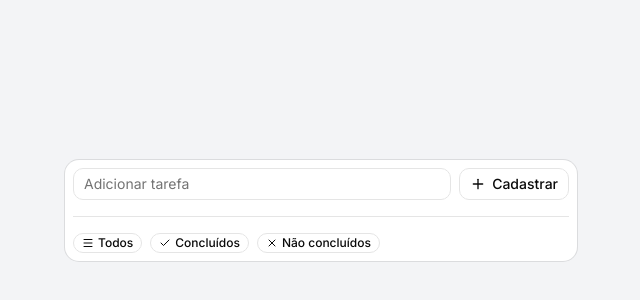
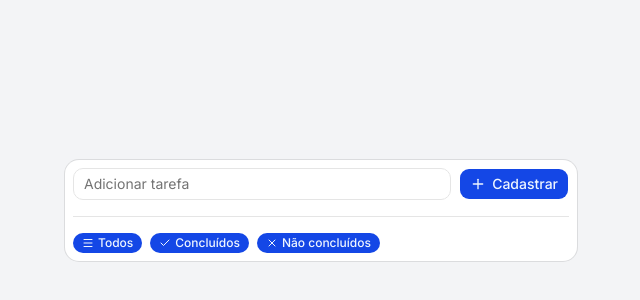
Before and after one commit to henriqcastro/lista-de-tarefas, a Next.js app: page / in a window 1280 px wide. Shown: the part 190-490 px from the top of the page, without its empty margins (319-959 px from the left). Built offline with nearby package versions, Linux system fonts and the light colour scheme.

Commit message:
estilizacao para cor azul

```diff
--- a/app/globals.css
+++ b/app/globals.css
@@ -49,14 +49,16 @@
 }
 
 :root {
+  --background: oklch(1 0 0);
+  --foreground: oklch(0.145 0 0);
   --card: oklch(1 0 0);
   --card-foreground: oklch(0.145 0 0);
   --popover: oklch(1 0 0);
   --popover-foreground: oklch(0.145 0 0);
-  --primary: oklch(0.205 0 0);
-  --primary-foreground: oklch(0.985 0 0);
-  --secondary: oklch(0.97 0 0);
-  --secondary-foreground: oklch(0.205 0 0);
+  --primary: oklch(0.488 0.243 264.376);
+  --primary-foreground: oklch(0.97 0.014 254.604);
+  --secondary: oklch(0.967 0.001 286.375);
+  --secondary-foreground: oklch(0.21 0.006 285.885);
   --muted: oklch(0.97 0 0);
   --muted-foreground: oklch(0.556 0 0);
   --accent: oklch(0.97 0 0);
@@ -73,14 +75,12 @@
   --radius: 0.625rem;
   --sidebar: oklch(0.985 0 0);
   --sidebar-foreground: oklch(0.145 0 0);
-  --sidebar-primary: oklch(0.205 0 0);
-  --sidebar-primary-foreground: oklch(0.985 0 0);
+  --sidebar-primary: oklch(0.546 0.245 262.881);
+  --sidebar-primary-foreground: oklch(0.97 0.014 254.604);
   --sidebar-accent: oklch(0.97 0 0);
   --sidebar-accent-foreground: oklch(0.205 0 0);
   --sidebar-border: oklch(0.922 0 0);
   --sidebar-ring: oklch(0.708 0 0);
-  --background: oklch(1 0 0);
-  --foreground: oklch(0.145 0 0);
 }
 
 .dark {
@@ -90,9 +90,9 @@
   --card-foreground: oklch(0.985 0 0);
   --popover: oklch(0.205 0 0);
   --popover-foreground: oklch(0.985 0 0);
-  --primary: oklch(0.922 0 0);
-  --primary-foreground: oklch(0.205 0 0);
-  --secondary: oklch(0.269 0 0);
+  --primary: oklch(0.424 0.199 265.638);
+  --primary-foreground: oklch(0.97 0.014 254.604);
+  --secondary: oklch(0.274 0.006 286.033);
   --secondary-foreground: oklch(0.985 0 0);
   --muted: oklch(0.269 0 0);
   --muted-foreground: oklch(0.708 0 0);
@@ -109,8 +109,8 @@
   --chart-5: oklch(0.424 0.199 265.638);
   --sidebar: oklch(0.205 0 0);
   --sidebar-foreground: oklch(0.985 0 0);
-  --sidebar-primary: oklch(0.488 0.243 264.376);
-  --sidebar-primary-foreground: oklch(0.985 0 0);
+  --sidebar-primary: oklch(0.623 0.214 259.815);
+  --sidebar-primary-foreground: oklch(0.97 0.014 254.604);
   --sidebar-accent: oklch(0.269 0 0);
   --sidebar-accent-foreground: oklch(0.985 0 0);
   --sidebar-border: oklch(1 0 0 / 10%);
--- a/app/page.tsx
+++ b/app/page.tsx
@@ -20,15 +20,15 @@ const Home = () => {
      <Card className = "w-lg p-2">
         <div className = "flex gap-2">
                <Input placeholder = "Adicionar tarefa"/>
-               <Button variant = "outline" className = "cursor-pointer"><Plus />Cadastrar</Button>
+               <Button variant = "default" className = "cursor-pointer"><Plus />Cadastrar</Button>
         </div>
 
       <Separator />
 
       <div  className = "flex gap-2">
-        <Badge variant="outline" className="cursor-pointer"><Menu />Todos</Badge>
-        <Badge variant="outline" className="cursor-pointer"><Check/>Concluídos</Badge>
-        <Badge variant="outline" className="cursor-pointer"><X/>Não concluídos</Badge>
+        <Badge className="cursor-pointer"><Menu />Todos</Badge>
+        <Badge className="cursor-pointer"><Check/>Concluídos</Badge>
+        <Badge className="cursor-pointer"><X/>Não concluídos</Badge>
       </div>
 
     </Card>
```
